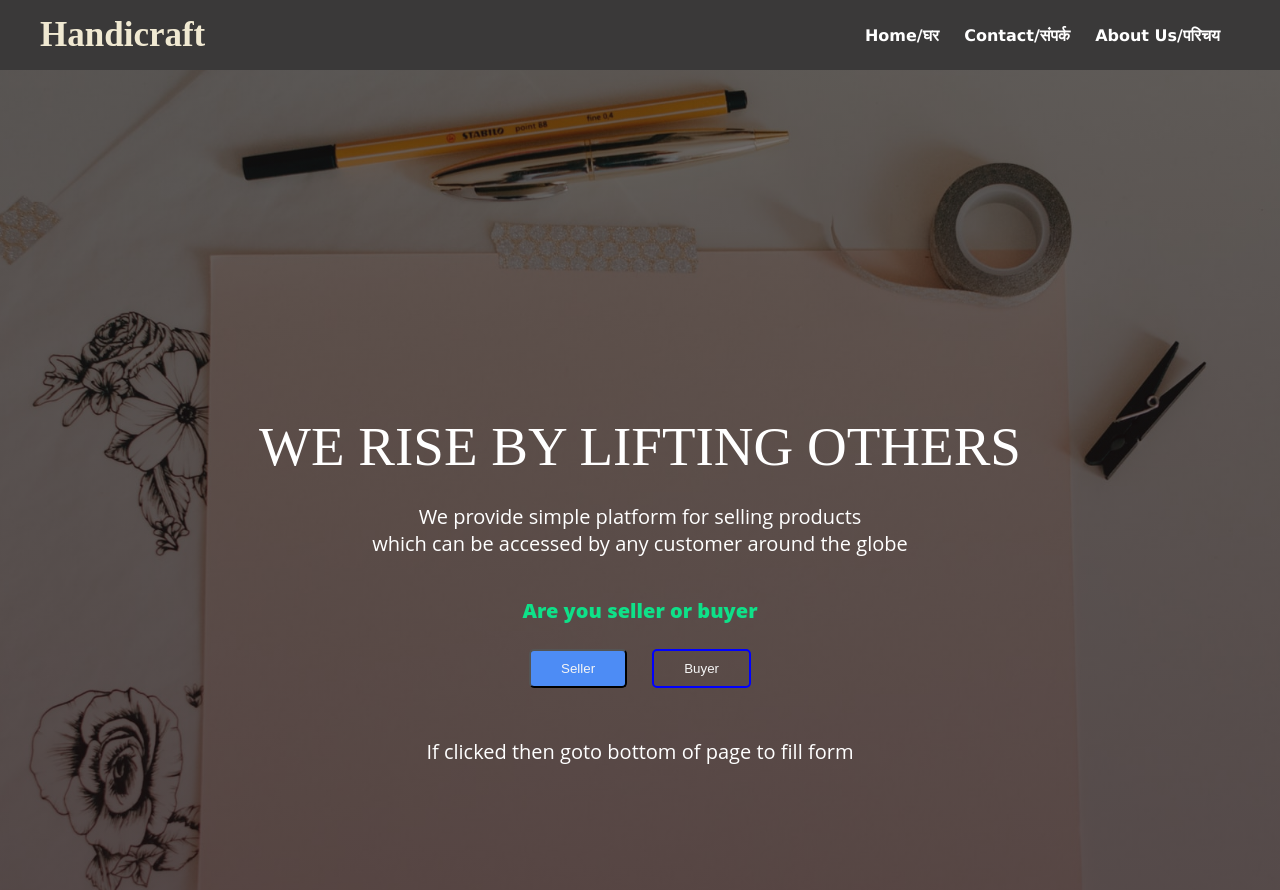
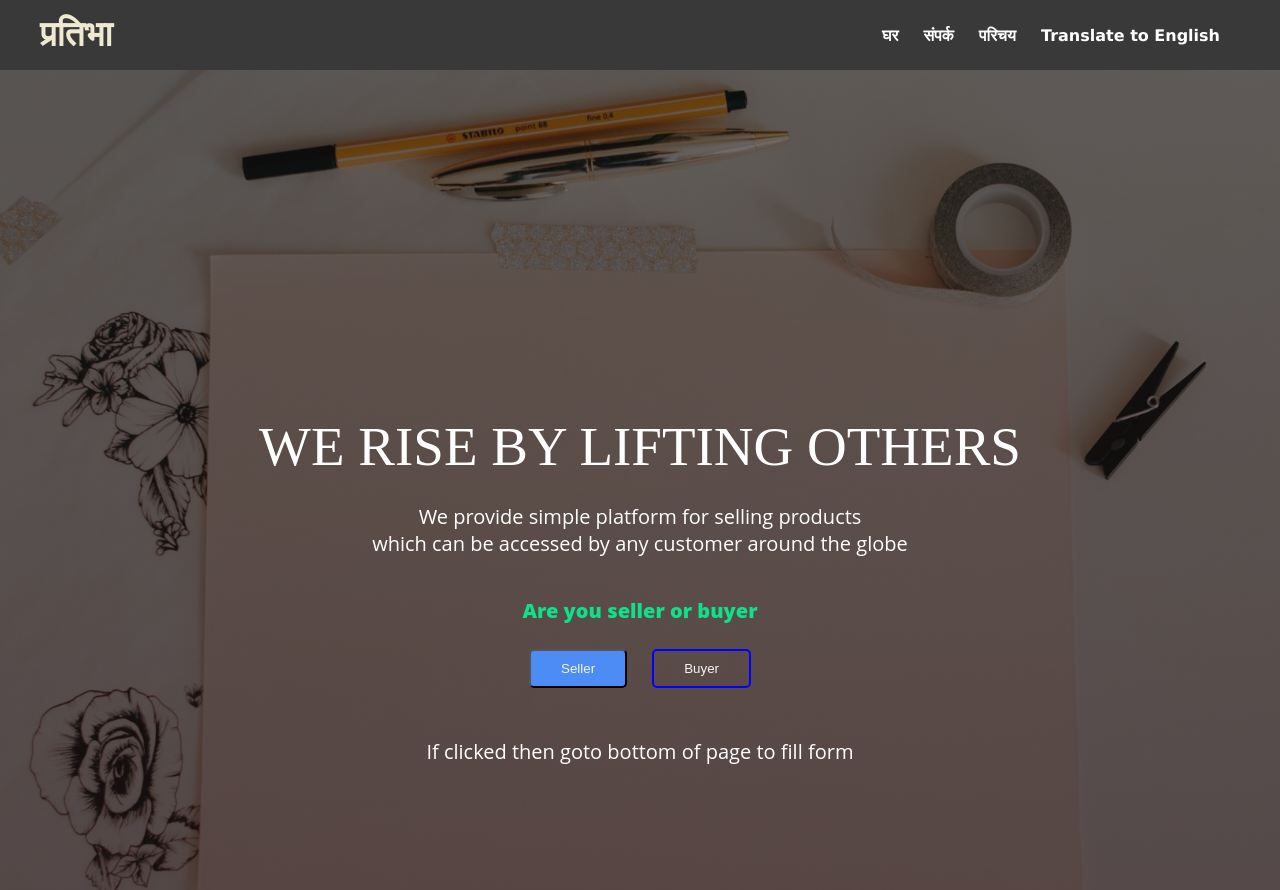
Before and after one commit to Ujj013/Pratibha, a plain HTML site: page hindi/profile.html in a window 1280 px wide. Shown: the top 890 px of the page. Drawn offline with nearby package versions, Linux system fonts and the light colour scheme; a script that the page names is missing.

Commit message:
Update profile.html

```diff
--- a/hindi/profile.html
+++ b/hindi/profile.html
@@ -11,7 +11,7 @@
         integrity="sha384-DyZ88mC6Up2uqS4h/KRgHuoeGwBcD4Ng9SiP4dIRy0EXTlnuz47vAwmeGwVChigm" crossorigin="anonymous">
     <script src="https://code.jquery.com/jquery-3.6.0.js"
         integrity="sha256-H+K7U5CnXl1h5ywQfKtSj8PCmoN9aaq30gDh27Xc0jk=" crossorigin="anonymous"></script>
-    <title>HandiCraft | Profile</title>
+    <title>प्रतिभा| प्रोफ़ाइल</title>
 </head>
 
 <body>
@@ -19,12 +19,13 @@
     <nav>
         <div class="nav-bar">
             <div class="krunch-logo">
-                Handicraft
+                प्रतिभा
             </div>
             <div class="sections">
-                <a href="./index.html" class="nav-bar-link">Home/घर</a>
-                <a href="./contact.html" class="nav-bar-link">Contact/संपर्क</a>
-                <a href="./about.html" class="nav-bar-link">About Us/परिचय</a>
+                <a href="./index.html" class="nav-bar-link">घर</a>
+                <a href="./contact.html" class="nav-bar-link">संपर्क</a>
+                <a href="./about.html" class="nav-bar-link">परिचय</a>
+                               <a href="../profile.html" class="nav-bar-link">Translate to English</a>
             </div>
         </div>
     </nav>
```
